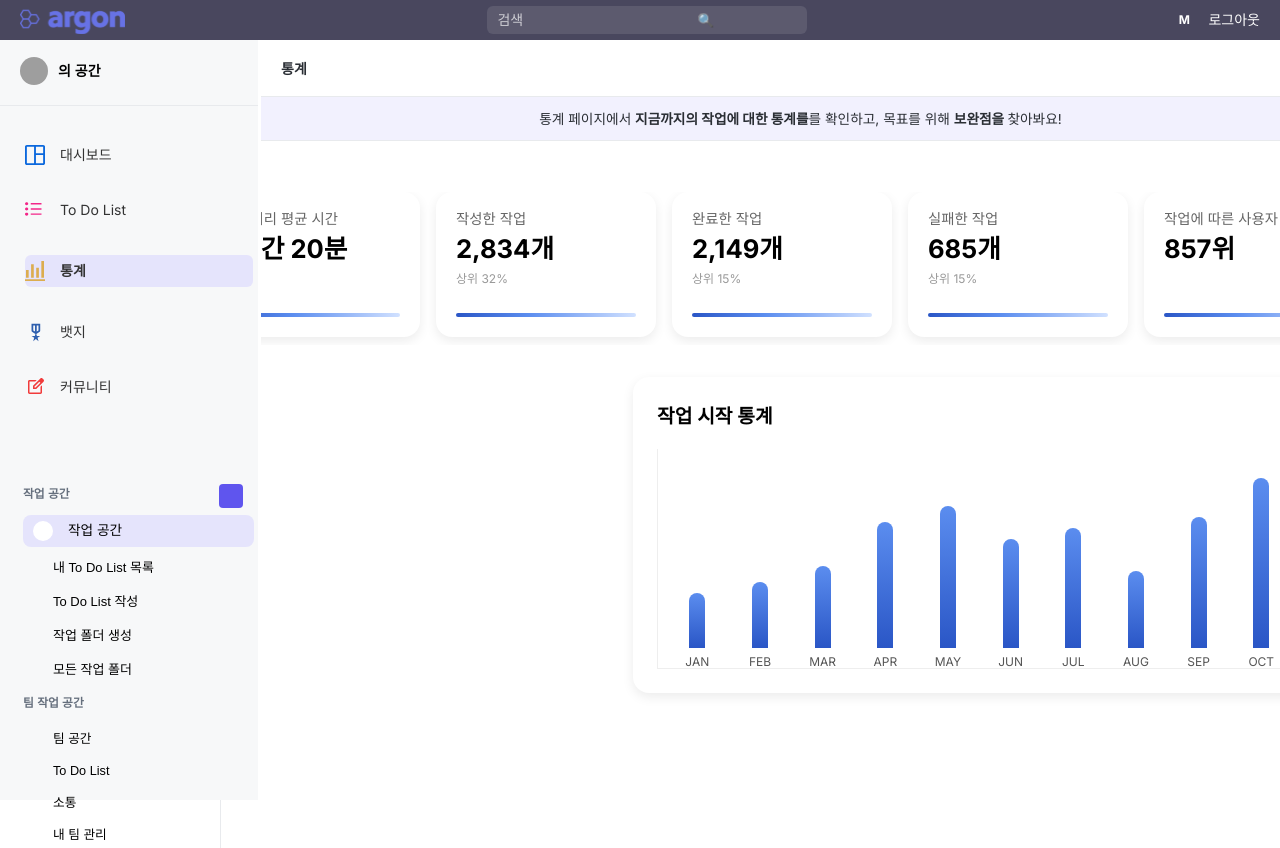
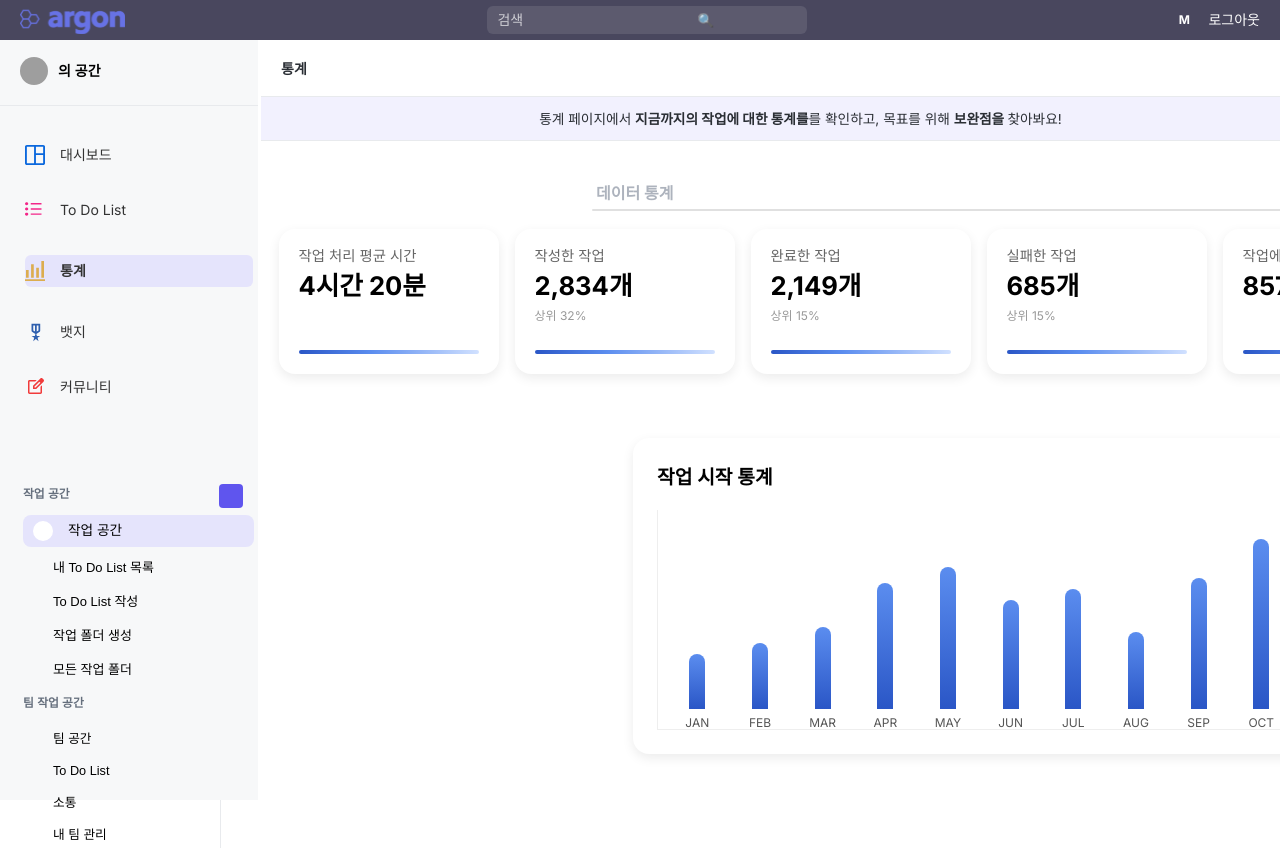
Before and after one commit to SungWookkk/FTT_frontend, a React (Create React App) app: page /statistics in a window 1280 px wide. Built offline with nearby package versions, Linux system fonts and the light colour scheme; grey boxes are pictures that could not be loaded.

Commit message:
5/8 feat: [Statistics] 구분선 추가 및 cards 사이즈 위치 조정

```diff
--- a/src/components/statistics/StatisticsContentPage.js
+++ b/src/components/statistics/StatisticsContentPage.js
@@ -63,14 +63,14 @@ const StatisticsContentPage = () => {
                 </p>
             </div>
 
-            {/* 카드 요약 영역 */}
             <div className="statistics-cards">
+                <p className="cards-section-title">데이터 통계</p>
+                <div className="info-underline1"/>
                 {CARD_DATA.map((c, idx) => (
                     <div key={idx} className="stat-card">
                         <p className="card-title">{c.title}</p>
                         <p className="card-value">{c.value}</p>
                         {c.subtitle && <p className="card-subtitle">{c.subtitle}</p>}
-                        {/* 간단한 라인 차트 플레이스홀더 */}
                         <div className="card-line-chart">
                             <div className="line-chart-path"/>
                         </div>
--- a/src/components/statistics/css/StatisticsContentPage.css
+++ b/src/components/statistics/css/StatisticsContentPage.css
@@ -4,15 +4,16 @@
 }
 
 .statistics-cards {
+    position: relative;         /* 내부 절대위치 요소를 위해 */
     display: flex;
     gap: 16px;
+    justify-content: center;    /* 카드 중앙 정렬 */
     overflow-x: auto;
-    padding-bottom: 8px;
+    padding: 8px 0 32px;        /* top 패딩으로 언더라인 자리 확보, bottom 패딩 유지 */
     margin-bottom: 32px;
-    justify-content: center;
+    /* 스크롤바 숨기기 */
     scrollbar-width: none;
-    margin-top: 51px;
-    margin-right: 157px;
+    margin-top: 44px;
 }
 .statistics-cards::-webkit-scrollbar {
     display: none;
@@ -27,6 +28,7 @@
     display: flex;
     height: 145px;
     flex-direction: column;
+    margin-top: 36px;
 }
 
 .card-title {
@@ -158,3 +160,31 @@
         padding: 16px;
     }
 }
+/* 언더라인을 감싸는 컨테이너: 중앙 정렬만 담당 */
+.underline-container {
+    display: flex;
+    justify-content: center;
+    margin-top: 24px;
+    margin-bottom: 16px;
+}
+
+/* 카드 바로 위 1px 언더라인 */
+.info-underline1 {
+    position: absolute;
+    top: 24px;
+    left: 913px;
+    transform: translateX(-50%);
+    width: calc(220px * 5 + 16px * 4);
+    height: 2px;
+    background-color: #e0e0e0;
+    border-radius: 1px;
+}
+
+.cards-section-title {
+    position: absolute;
+    top: 0;
+    left: 335px;
+    color: #adb3bd;
+    font-size: 16px;
+    font-weight: 700;
+}
```
